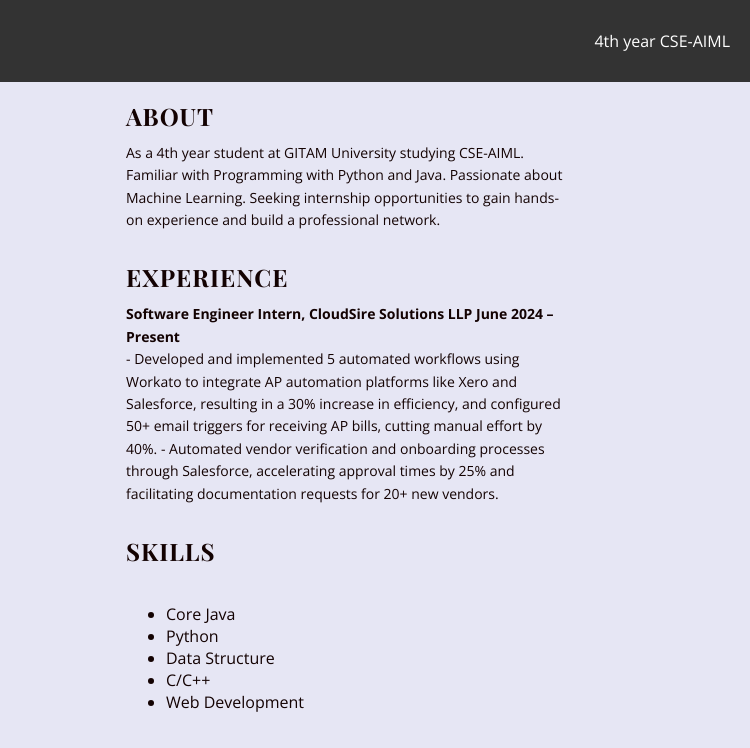
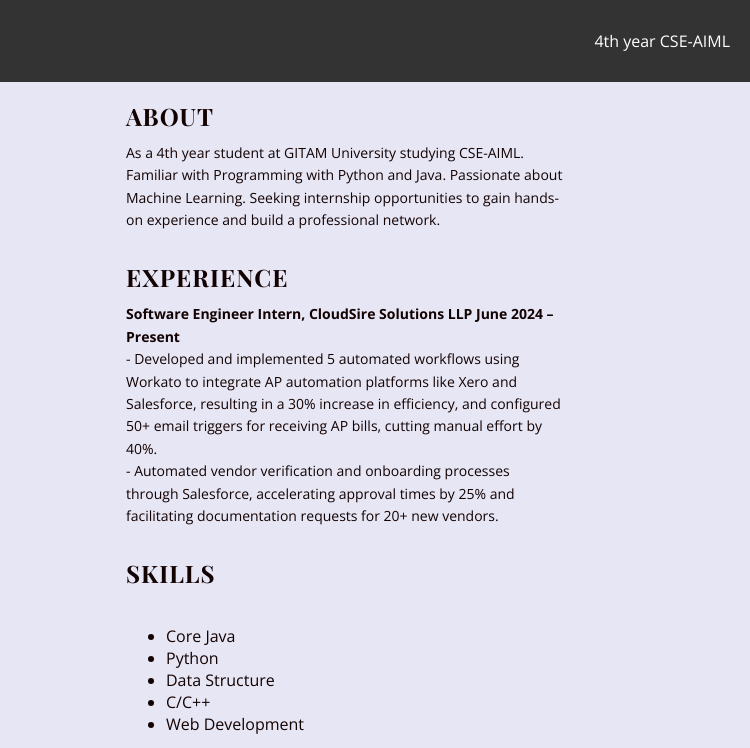
Before and after one commit to SreekarJosyabhatla/portfolio, a plain HTML site: page index.html in a window 1280 px wide. Shown: the top 748 px of the page, 530-1280 px from the left. Drawn offline with nearby package versions, Linux system fonts and the light colour scheme.

Commit message:
Update index.html

```diff
--- a/index.html
+++ b/index.html
@@ -43,7 +43,7 @@
           <strong>Software Engineer Intern, CloudSire Solutions LLP       June 2024 – Present</strong><br>
          - Developed and implemented 5 automated workflows using Workato to integrate AP automation platforms
 like Xero and Salesforce, resulting in a 30% increase in efficiency, and configured 50+ email triggers for
-receiving AP bills, cutting manual effort by 40%.
+receiving AP bills, cutting manual effort by 40%.<br>
 - Automated vendor verification and onboarding processes through Salesforce, accelerating approval times
 by 25% and facilitating documentation requests for 20+ new vendors.
 
```
